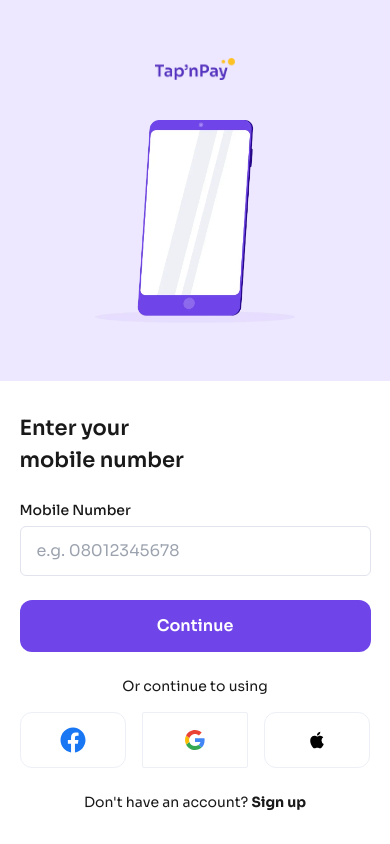
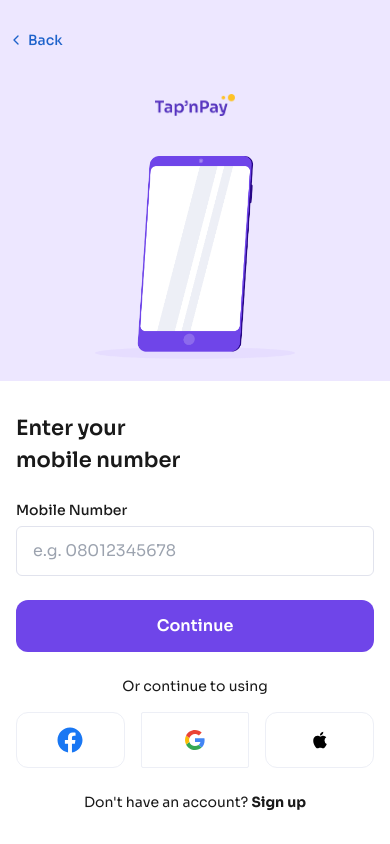
Before and after one commit to ebokes/eaziwallet, a React (Vite) app: page /login in a window 390 px wide. Built offline with nearby package versions, Linux system fonts and the light colour scheme.

Commit message:
feat: enhance login page UI with new image assets, conditional display based on login step, and refined layout.

```diff
--- a/src/features/auth/pages/Login.tsx
+++ b/src/features/auth/pages/Login.tsx
@@ -2,11 +2,12 @@
 import { useNavigate, Link } from "react-router-dom";
 import { useForm } from "react-hook-form";
 import { zodResolver } from "@hookform/resolvers/zod";
-import { CheckSquare, Square, ArrowLeft } from "lucide-react";
+import { CheckSquare, Square, ArrowLeft, ChevronLeft } from "lucide-react";
 import { Button } from "../../../components/ui/Button";
 import { Input } from "../../../components/ui/Input";
 import TapNPayLogo from "../../../assets/auth/tap-n-pay-violet.webp";
-import Mobile from "../../../assets/auth/mobile-phone.webp";
+import Mobile from "../../../assets/auth/mobile-phone.png";
+import Secure from "../../../assets/auth/secure.png";
 import SocialIcons from "../../../components/auth/SocialIcons";
 import { loginSchema, type LoginSchema } from "../schemas/loginSchema";
 
@@ -27,12 +28,9 @@
     defaultValues: {
       phone: "",
       password: "",
-      rememberMe: false,
     },
     mode: "onChange",
   });
-
-  const rememberMe = watch("rememberMe");
 
   const handleContinue = async (e: React.FormEvent) => {
     e.preventDefault();
@@ -54,21 +52,55 @@
       navigate("/dashboard");
     }, 1500);
   };
-
   return (
     <div className="flex flex-col md:flex-row items-center w-full justify-center h-screen">
-      <div className="bg-lavender/70 w-full md:w-1/2 h-full grid place-items-center">
+      <div className="bg-lavender/70 w-full md:w-1/2 h-1/2 md:h-full grid place-items-center">
+        <div className="w-full md:hidden ml-4 gap-2 mt-2 text-celtic-blue font-medium">
+          <button
+            type="button"
+            onClick={() => setStep("phone")}
+            className="flex items-center text-sm text-text-secondary hover:text-primary transition-colors"
+          >
+            <ChevronLeft size={16} className="mr-1 flex justify-self-start" />{" "}
+            Back
+          </button>
+        </div>
         <div className="flex flex-col items-center">
-          <img src={TapNPayLogo} alt="TapNPay Logo" className="w-20 mb-10" />
-          <img src={Mobile} alt="Mobile" className="w-[200px] md:w-[400px]" />
+          <div className="flex justify-center mb-10">
+            <img
+              src={TapNPayLogo}
+              alt="TapNPay Logo"
+              className="w-20 md:w-32"
+            />
+          </div>
+          {step === "password" ? (
+            <img
+              src={Secure}
+              alt="shield"
+              className="w-[200px] md:w-[300px] "
+            />
+          ) : (
+            <img
+              src={Mobile}
+              alt="Mobile"
+              className="w-[200px] md:w-[300px] lg:w-[400px]"
+            />
+          )}
         </div>
       </div>
-      <div className="w-[90%] md:w-1/2 m-8">
+      <div className="flex justify-center w-full md:w-1/2 h-1/2 md:h-auto m-8">
+        <div className="w-full mx-4 md:mx-10 max-w-[600px]">
+          {step === "password" ? (
+            <h1 className="text-S3 mb-6">Enter your password</h1>
+          ) : (
             <h1 className="text-S3 w-[170px] md:w-full mb-6">
               Enter your mobile number
             </h1>
+          )}
           <form
-          onSubmit={step === "phone" ? handleContinue : handleSubmit(onSubmit)}
+            onSubmit={
+              step === "phone" ? handleContinue : handleSubmit(onSubmit)
+            }
             className="space-y-6"
           >
             {step === "phone" && (
@@ -90,16 +122,7 @@
 
             {step === "password" && (
               <div className="animate-slide-up space-y-6">
-              <div className="flex items-center gap-2 mb-4 -mt-2">
-                <button
-                  type="button"
-                  onClick={() => setStep("phone")}
-                  className="flex items-center text-sm text-text-secondary hover:text-primary transition-colors"
-                >
-                  <ArrowLeft size={16} className="mr-1" /> Change Number
-                </button>
-              </div>
-
+                <div className="">
                   <Input
                     label="Password"
                     type="password"
@@ -108,37 +131,30 @@
                     error={errors.password?.message}
                   />
 
-              <div className="flex items-center justify-between">
+                  <div className="flex items-center justify-end w-full mt-4">
                     <button
                       type="button"
-                  onClick={() => setValue("rememberMe", !rememberMe)}
-                  className="flex items-center gap-2 text-sm text-text-secondary cursor-pointer"
-                >
-                  {rememberMe ? (
-                    <CheckSquare size={18} className="text-primary" />
-                  ) : (
-                    <Square size={18} className="text-gray-400" />
-                  )}
-                  Remember me
-                </button>
-                <button
-                  type="button"
-                  className="text-sm font-bold text-primary hover:underline"
+                      className="text-sm font-bold text-celtic-blue hover:underline"
                     >
                       Forgot Password?
                     </button>
                   </div>
-
+                </div>
+                <div className="self-end">
                   <Button type="submit" fullWidth isLoading={isLoading}>
-                Sign In
+                    Login
                   </Button>
+                </div>
               </div>
             )}
 
             {step === "phone" && <SocialIcons />}
 
+            {step === "phone" && (
               <div className="text-center text-sm">
-            <span className="text-text-secondary">Don't have an account? </span>
+                <span className="text-text-secondary">
+                  Don't have an account?{" "}
+                </span>
                 <Link
                   to="/register"
                   className="font-bold text-primary hover:underline"
@@ -146,7 +162,9 @@
                   Sign up
                 </Link>
               </div>
+            )}
           </form>
+        </div>
       </div>
     </div>
   );
```
Also changed, not shown: src/assets/auth/mobile-phone.png (added), src/assets/auth/secure.png (added). Lines whose indentation alone changed are shown as unchanged.
